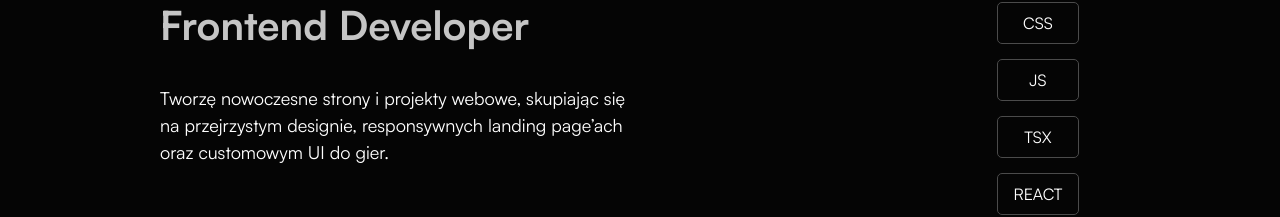
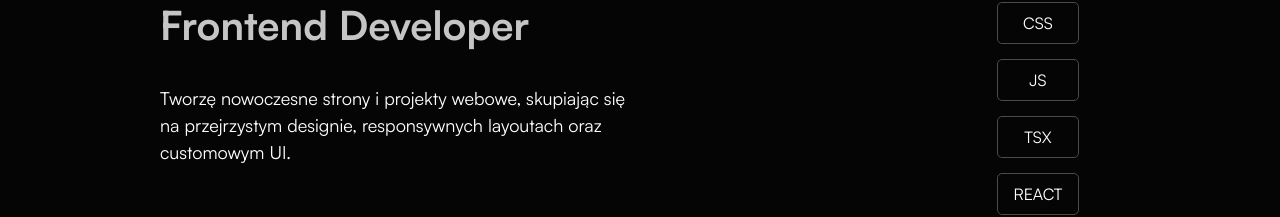
Before and after one commit to piotrsowa-dev/portfolio, a React (Vite) app: page / in a window 1280 px wide. Shown: the part 425-642 px from the top of the page. Built offline with nearby package versions, Linux system fonts and the light colour scheme.

Commit message:
text change hero

```diff
--- a/src/components/hero/Hero.tsx
+++ b/src/components/hero/Hero.tsx
@@ -18,7 +18,7 @@ function Hero() {
                 <h4  data-aos="fade-up" data-aos-delay="0" >Cześć, jestem</h4>
                 <h1  data-aos="fade-up" data-aos-delay="300" >Piotr Sowa</h1>
                 <h2  data-aos="fade-up" data-aos-delay="400" >Frontend Developer</h2>
-                <p  data-aos="fade-up" data-aos-delay="500" >Tworzę nowoczesne strony i projekty webowe, skupiając się na przejrzystym designie, responsywnych landing page’ach oraz customowym UI do gier.</p>
+                <p  data-aos="fade-up" data-aos-delay="500" >Tworzę nowoczesne strony i projekty webowe, skupiając się na przejrzystym designie, responsywnych layoutach oraz customowym UI.</p>
             </div>
             <div className="right-hero" >
                 <h1 data-aos="fade-up" data-aos-delay="600">Tech Stack</h1>
```
